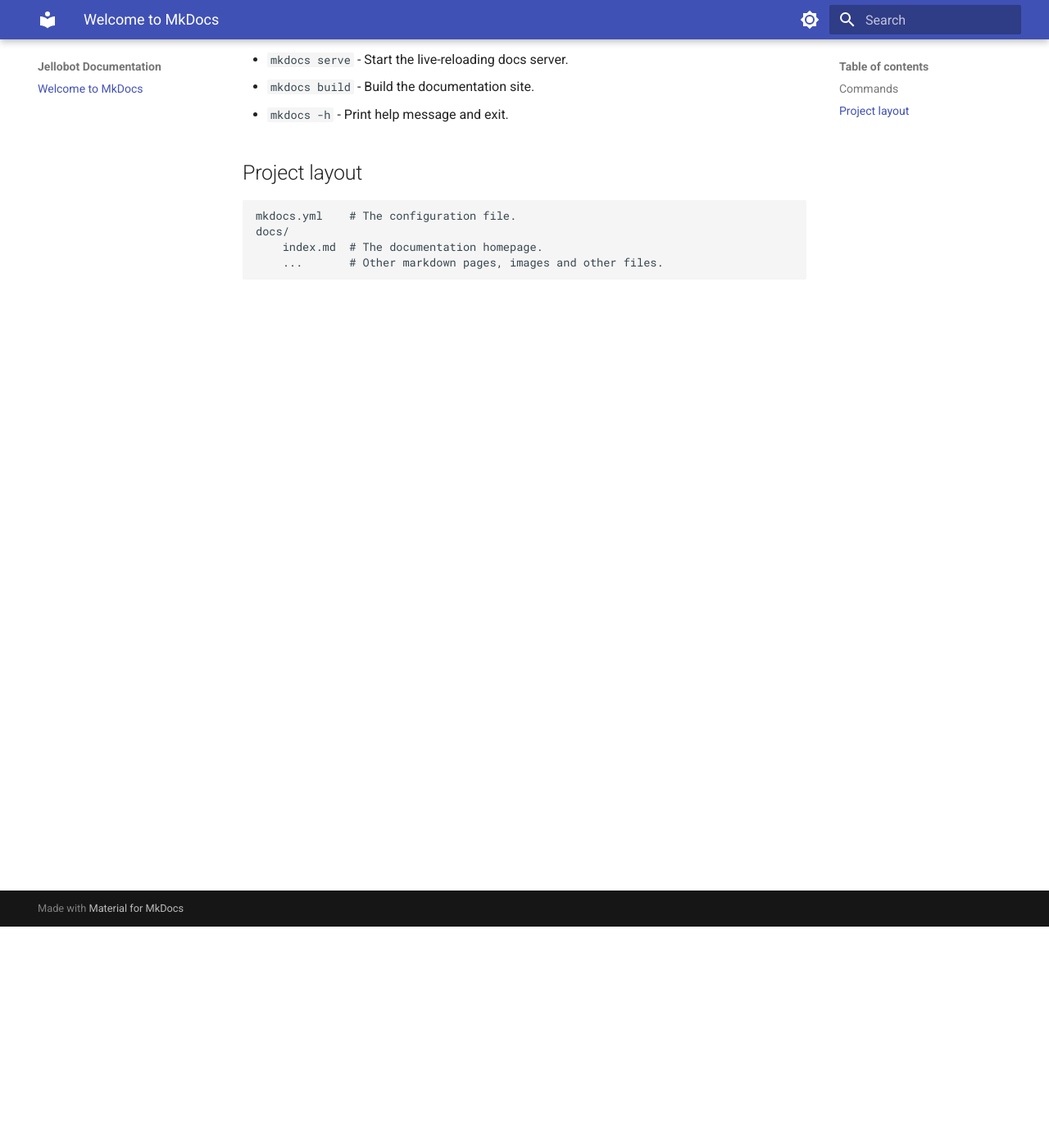
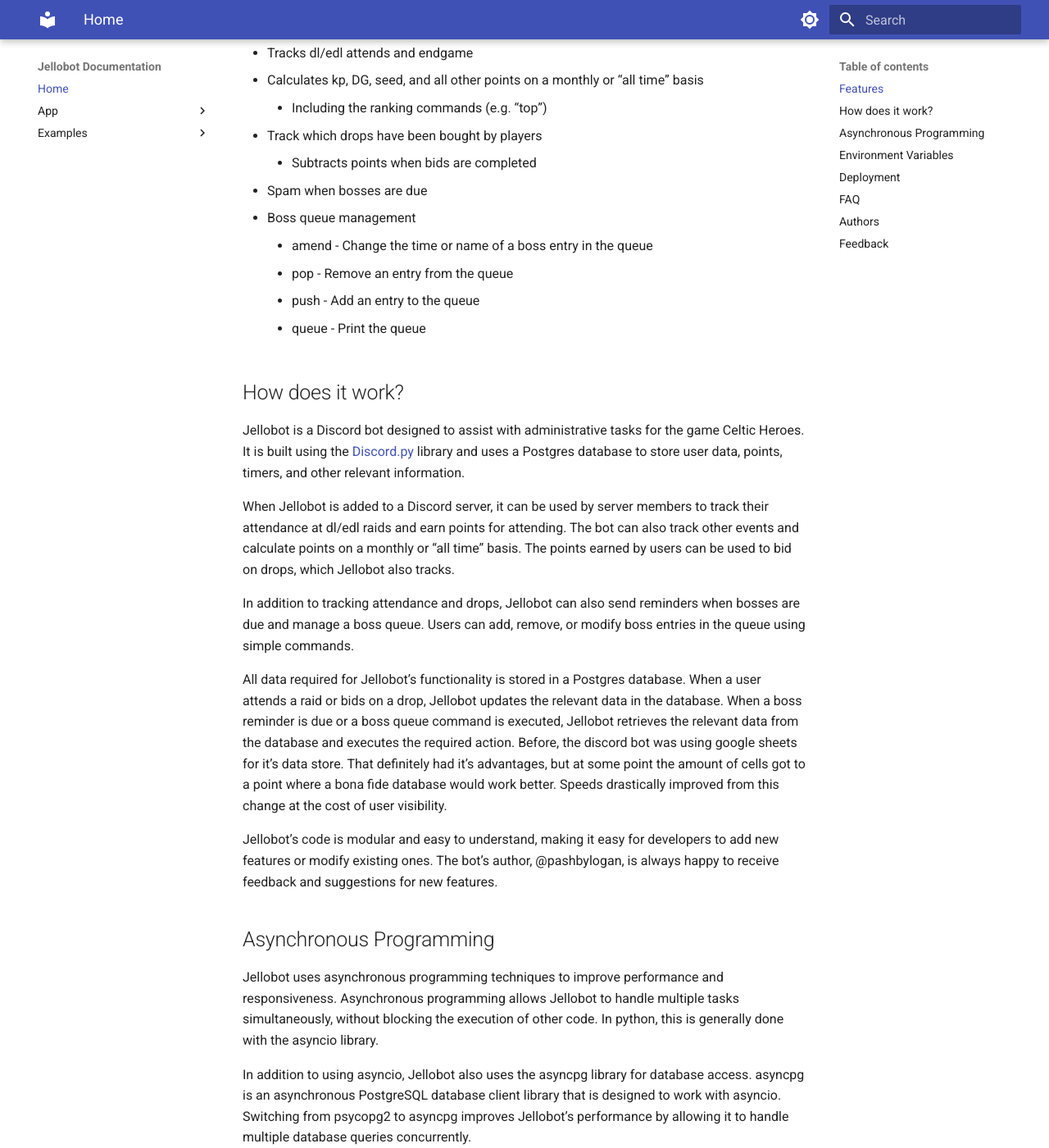
Before and after one commit to pashbylogan/jellobot_docs, an MkDocs documentation site: the page built from docs/index.md, in a window 1280 px wide and 1400 px high, scrolled down 270 px. Shown: the whole window at 82% size. Built offline with MkDocs 1.6.1 and Material for MkDocs 9.7.7, drawn with Linux system fonts in a browser that asks for light colours; some of the changed text lies outside the part shown.

Commit message:
docs have a good start

````diff
--- a/docs/index.md
+++ b/docs/index.md
@@ -1,17 +1,76 @@
-# Welcome to MkDocs
+# Welcome to Jellobot
 
-For full documentation visit [mkdocs.org](https://www.mkdocs.org).
+This is a discord bot whos purpose is to support Dawn of Arawn in its administrative duties for the
+game [Celtic Heroes](https://celtic-heroes.com/).
 
-## Commands
+## Features
 
-* `mkdocs new [dir-name]` - Create a new project.
-* `mkdocs serve` - Start the live-reloading docs server.
-* `mkdocs build` - Build the documentation site.
-* `mkdocs -h` - Print help message and exit.
+- Tracks dl/edl attends and endgame
+- Calculates kp, DG, seed, and all other points on a monthly or "all time" basis
+    - Including the ranking commands (e.g. "top")
+- Track which drops have been bought by players
+    - Subtracts points when bids are completed
+- Spam when bosses are due
+- Boss queue management
+    - amend - Change the time or name of a boss entry in the queue
+    - pop - Remove an entry from the queue
+    - push - Add an entry to the queue
+    - queue - Print the queue
 
-## Project layout
+## How does it work?
+Jellobot is a Discord bot designed to assist with administrative tasks for the game Celtic Heroes. It is built using the [Discord.py](https://discordpy.readthedocs.io/en/stable/index.html) library and uses a Postgres database to store user data, points, timers, and other relevant information.
 
-    mkdocs.yml    # The configuration file.
-    docs/
-        index.md  # The documentation homepage.
-        ...       # Other markdown pages, images and other files.
+When Jellobot is added to a Discord server, it can be used by server members to track their attendance at dl/edl raids and earn points for attending. The bot can also track other events and calculate points on a monthly or "all time" basis. The points earned by users can be used to bid on drops, which Jellobot also tracks.
+
+In addition to tracking attendance and drops, Jellobot can also send reminders when bosses are due and manage a boss queue. Users can add, remove, or modify boss entries in the queue using simple commands.
+
+All data required for Jellobot's functionality is stored in a Postgres database. When a user attends a raid or bids on a drop, Jellobot updates the relevant data in the database. When a boss reminder is due or a boss queue command is executed, Jellobot retrieves the relevant data from the database and executes the required action. Before, the discord bot was using google sheets for it's data store. That definitely had it's advantages, but at some point the amount of cells got to a point where a bona fide database would work better. Speeds drastically improved from this change at the cost of user visibility.
+
+Jellobot's code is modular and easy to understand, making it easy for developers to add new features or modify existing ones. The bot's author, @pashbylogan, is always happy to receive feedback and suggestions for new features.
+
+## Asynchronous Programming
+Jellobot uses asynchronous programming techniques to improve performance and responsiveness. Asynchronous programming allows Jellobot to handle multiple tasks simultaneously, without blocking the execution of other code. In python, this is generally done with the asyncio library.
+
+In addition to using asyncio, Jellobot also uses the asyncpg library for database access. asyncpg is an asynchronous PostgreSQL database client library that is designed to work with asyncio. Switching from psycopg2 to asyncpg improves Jellobot's performance by allowing it to handle multiple database queries concurrently.
+
+With asyncpg, Jellobot can execute multiple database queries simultaneously, without blocking the execution of other code. This allows Jellobot to handle high loads of incoming requests and execute multiple queries concurrently, resulting in faster response times and improved performance.
+
+
+## Environment Variables
+
+To run this project, you will need to add the following environment variables to your .env file
+
+`DATABASE_URL` - The connection string for a Postgres database containing all data that the app relies on.
+
+`DISCORD_TOKEN` - Determines which discord bot is actually run with the functionality described in the code. This bot
+will have to be added to any server you want to use it on.
+See [adding a discord bot to a server](https://www.howtogeek.com/744801/how-to-add-a-bot-to-discord/) for more
+information.
+
+## Deployment
+
+To deploy this project run
+
+```bash
+  python wsgi.py
+```
+
+## FAQ
+
+#### Can I use this for my own clan?
+
+Yes, but you may have to make some modifications to fit your personal use case. Please reach out if you are going to use
+my code for your own purposes.
+
+#### Can you add a new feature or make edits to how it currently works?
+
+Definitely, but I built this in my free time to help Dawn. Major updates may take me time to plan and implement so
+please bear with me.
+
+## Authors
+
+- [@pashbylogan](https://www.github.com/pashbylogan)
+
+## Feedback
+
+If you have any feedback, please reach out to us at pashbylogan@gmail.com.
--- a/mkdocs.yml
+++ b/mkdocs.yml
@@ -1,5 +1,5 @@
 site_name: Jellobot Documentation
-site_url: "https://jellobot.loganpashby.com"
+site_url: "https://jellobot-docs.pages.dev"
 theme:
   name: material
   palette:
@@ -15,3 +15,28 @@ theme:
       toggle:
         icon: material/brightness-4
         name: Switch to light mode
+
+nav:
+  - Home: 'index.md'
+  - App:
+    - 'Discord Bot': './app/app.md'
+  - Examples:
+    - './examples/class_and_function.md'
+    - './examples/fullsupport_docstring.md'
+    - './examples/functions.md'
+    - './examples/subfolder':
+            - './examples/subfolder/functions.md'
+
+markdown_extensions:
+    - toc:
+        toc_depth: 3
+        permalink: True
+    - extra
+    - smarty
+    - codehilite
+    - admonition
+    - pymdownx.details
+    - pymdownx.superfences
+    - pymdownx.emoji
+    - pymdownx.inlinehilite
+    - pymdownx.magiclink
````
Also changed, not shown: README.md (+1 -1 lines), docs/app/app.md (added, +217 -0 lines), docs/examples/class_and_function.md (added, +137 -0 lines), docs/examples/fullsupport_docstring.md (added, +89 -0 lines), docs/examples/functions.md (added, +49 -0 lines), docs/examples/index.md (added, +2 -0 lines), docs/examples/subfolder/functions.md (added, +49 -0 lines).
